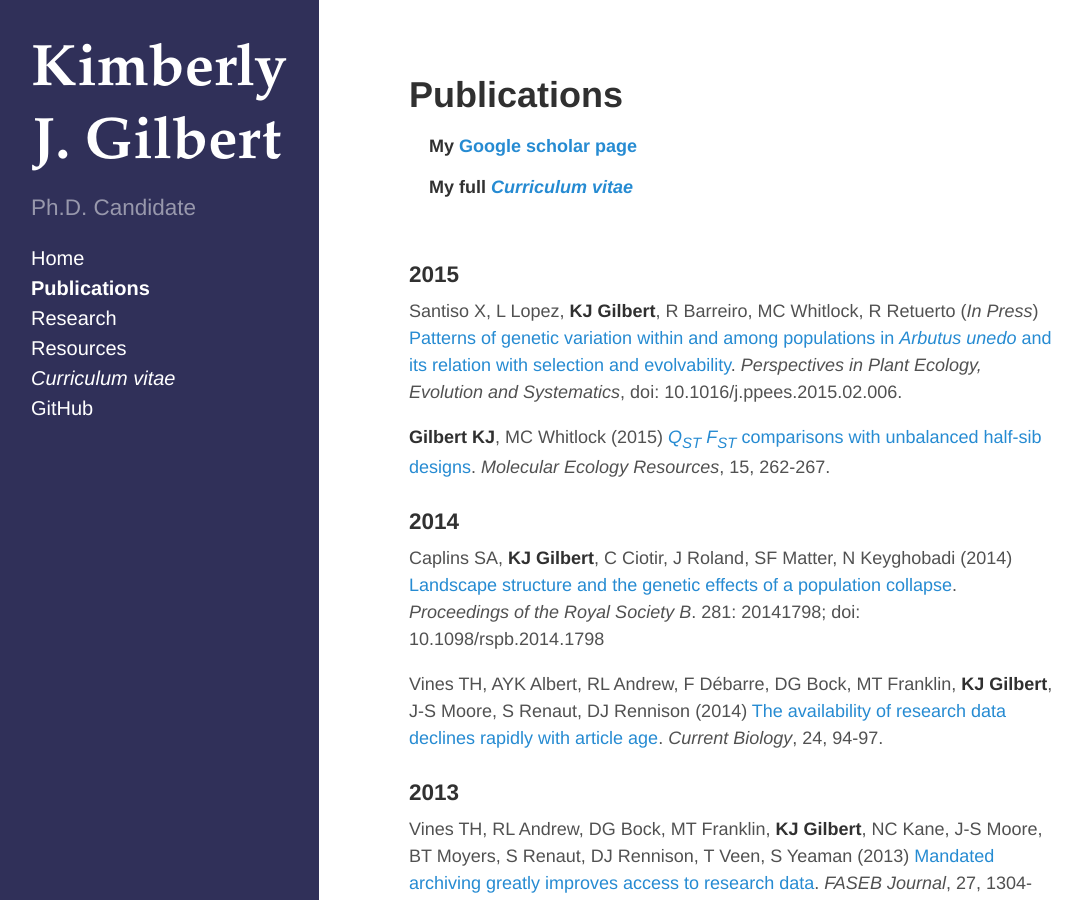
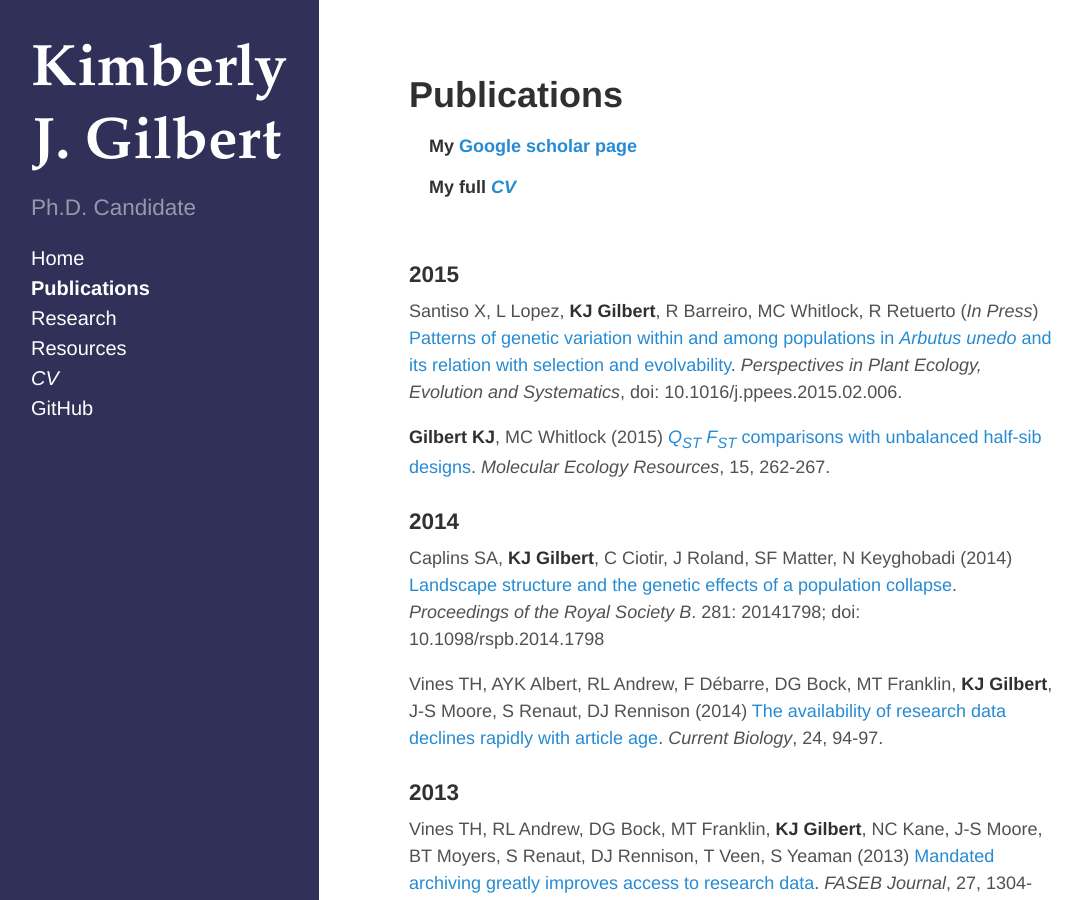
Before and after one commit to kjgilbert/kjgilbert.github.io, a Jekyll site: the page built from publications.md, in a window 1280 px wide and 900 px high. Shown: the whole window, without its empty margins (5-1087 px from the left). Built offline with Jekyll 4.4.1, drawn with Linux system fonts in a browser that asks for light colours; Markdown is read by kramdown in place of the engine named in the settings.

Commit message:
update sidebar

```diff
--- a/_includes/sidebar.html
+++ b/_includes/sidebar.html
@@ -31,9 +31,9 @@
       {% endfor %}
 
  <!--     <li class="sidebar-nav-item"><a href="{{ site.github.repo }}/archive/v{{ site.version }}.zip">Download</a></li>   I COMMENTED THIS LINE OUT-->
- <!--     <li class="sidebar-nav-item"><a href="{{ url }}/pdfs/KGilbert_Resume.pdf"> <i>Curriculum vitae</i> </a></li>  -->
+ <!--     <li class="sidebar-nav-item"><a href="{{ url }}/pdfs/KGilbert_Resume.pdf"> <i>CV</i> </a></li>  -->
  <!--     <li class="sidebar-nav-item"><a href="{{ site.github.repo }}">GitHub</a></li>  -->
-    <a class="sidebar-nav-item" href="{{ url }}/pdfs/KGilbert_Resume.pdf" target="_blank"> <i>Curriculum vitae</i> </a>
+    <a class="sidebar-nav-item" href="{{ url }}/pdfs/KGilbert_Resume.pdf" target="_blank"> <i>CV</i> </a>
     <a class="sidebar-nav-item" href="https://github.com/kjgilbert" target="_blank">GitHub</a>
  <!--     <li class="sidebar-nav-item">Currently v{{ site.version }}</li>   I COMMENTED THIS LINE OUT-->
 <!--    </ul>   I COMMENTED THIS LINE OUT-->
--- a/publications.md
+++ b/publications.md
@@ -4,7 +4,7 @@ title: Publications
 ---
 
 ##### &nbsp;&nbsp;&nbsp; My [Google scholar page](http://scholar.google.ca/citations?user=qtirkigAAAAJ&hl=en)
-##### &nbsp;&nbsp;&nbsp; My full [*Curriculum vitae*](https://github.com/kjgilbert/kjgilbert.github.io/raw/master/pdfs/KGilbert_Resume.pdf)
+##### &nbsp;&nbsp;&nbsp; My full [*CV*](https://github.com/kjgilbert/kjgilbert.github.io/raw/master/pdfs/KGilbert_Resume.pdf)
 
 &nbsp;
 
```
